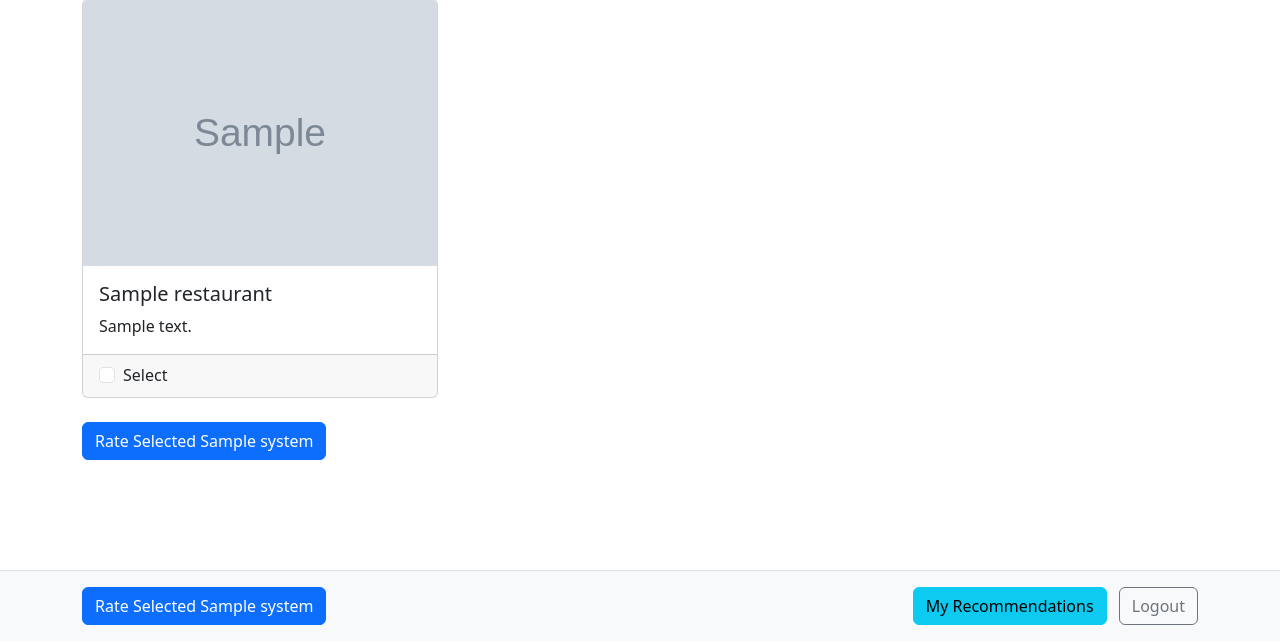
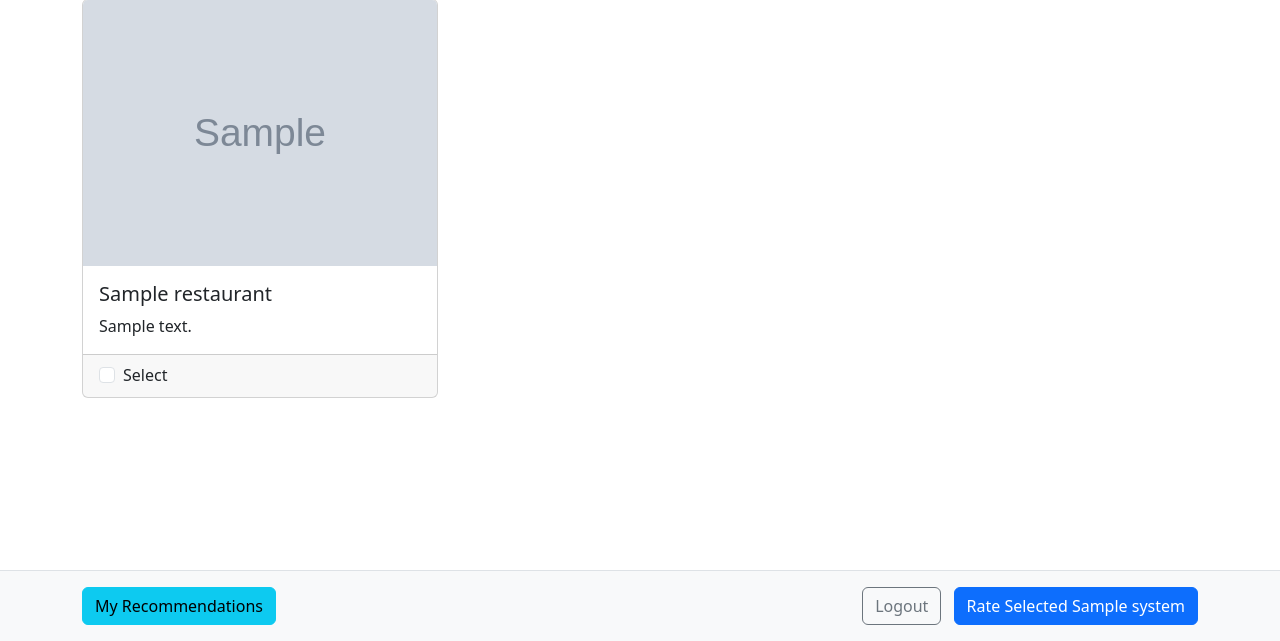
Before and after one commit to yonatansachs/Rec_Generator, a Flask app: template templates/index.html in a window 1280 px wide. Shown: the part 159-800 px from the top of the page. Run offline with Flask 3, Linux system fonts and the light colour scheme; the template is opened without the code that fills it: most values are stand-ins (such as "Sample title", 1, 10 or a date in 2020); grey boxes marked "Sample" are stand-in pictures.

Commit message:
תיקון חיפוש

```diff
--- a/app.py
+++ b/app.py
@@ -49,15 +49,17 @@ class User(db.Model):
 with app.app_context():
     db.create_all()
 
-
 # --------------------------
 # System Configuration
 # --------------------------
+# For restaurants, we assume the JSON has a unique field "aaaid".
+# For movies, adjust as necessary.
 SYSTEMS = {
     "restaurants": {
         "display": "Restaurants",
         "file": "Data/feat1000_v2.json",
         "mapping": {
+            "id": "aaaid",
             "name": "name",
             "description": "description",
             "image": "image",
@@ -68,6 +70,7 @@ SYSTEMS = {
         "display": "Movies",
         "file": "Data/movies.json",
         "mapping": {
+            "id": "aaaid",  # Change if movies use a different unique field name.
             "name": "aaamovieName",
             "description": "movie_url",
             "image": "image",
@@ -86,6 +89,7 @@ def normalize_data(data, mapping):
     normalized = []
     for item in data:
         normalized.append({
+            "id": str(item.get(mapping["id"])),  # store id as string
             "name": item.get(mapping["name"], "Unknown"),
             "description": item.get(mapping["description"], ""),
             "image": item.get(mapping["image"], ""),
@@ -199,8 +203,8 @@ def index():
     mapping = SYSTEMS[system]["mapping"]
     data = load_data(SYSTEMS[system]["file"])
     normalized_data = normalize_data(data, mapping)
-    sorted_data = sorted(normalized_data, key=lambda r: 0 if r["image"] else 1)
-    return render_template("index.html", restaurants=sorted_data, system=system)
+    # Preserve the original order from JSON.
+    return render_template("index.html", restaurants=normalized_data, system=system)
 
 
 @app.route("/rate", methods=["POST"])
@@ -211,14 +215,15 @@ def rate():
     mapping = SYSTEMS[system]["mapping"]
     data = load_data(SYSTEMS[system]["file"])
     normalized_data = normalize_data(data, mapping)
-    selected_indexes = request.form.getlist("restaurant")
-    # Check that at least 4 items are selected before proceeding
-    if not selected_indexes or len(selected_indexes) < 4:
+    # Get selected unique ids from checkboxes (as strings)
+    selected_ids = request.form.getlist("restaurant")
+    if not selected_ids or len(selected_ids) < 4:
         flash("You must select at least 4 items to rate.", "danger")
         return redirect(url_for("index", system=system))
-    selected_indexes = [int(i) for i in selected_indexes]
-    selected_items = [normalized_data[i] for i in selected_indexes]
-    return render_template("rate.html", restaurants=selected_items, indexes=selected_indexes, zip=zip, system=system)
+    # Filter normalized data for only those objects whose id is in selected_ids
+    selected_items = [item for item in normalized_data if item["id"] in selected_ids]
+    # Pass the selected ids as a hidden field (comma-separated) to the rate page
+    return render_template("rate.html", restaurants=selected_items, selected_ids=",".join(selected_ids), system=system)
 
 
 @app.route("/recommend", methods=["POST"])
@@ -230,23 +235,40 @@ def recommend():
     data = load_data(SYSTEMS[system]["file"])
     normalized_data = normalize_data(data, mapping)
 
-    indexes_str = request.form.get("indexes")
-    if not indexes_str or indexes_str.strip() == "":
+    ids_str = request.form.get("selected_ids")
+    if not ids_str or ids_str.strip() == "":
         flash("No items were selected to rate. Please select at least one item.", "danger")
         return redirect(url_for("index", system=system))
-    selected_indexes = [int(i) for i in indexes_str.split(",") if i]
+    selected_ids = ids_str.split(",")
+
+    # Build a lookup dictionary of items by id
+    items_by_id = {item["id"]: item for item in normalized_data}
 
     user_ratings = []
-    for idx in selected_indexes:
-        rating = float(request.form.get(f"rating_{idx}"))
+    selected_items = []
+    for sid in selected_ids:
+        rating_val = request.form.get(f"rating_{sid}")
+        if rating_val is None:
+            continue
+        try:
+            rating = float(rating_val)
+        except ValueError:
+            continue
         user_ratings.append(rating)
+        selected_items.append(items_by_id[sid])
 
+    if len(selected_items) < 4:
+        flash("You must rate at least 4 items.", "danger")
+        return redirect(url_for("index", system=system))
+
+    # Build vectors for each item in normalized_data:
+    # Use the user rating for items in selected_items; otherwise, default to 3.0.
     vectors = []
-    for i, item in enumerate(normalized_data):
+    for item in normalized_data:
         fv = item["featureVector"][:]
-        if i in selected_indexes:
-            idx_in_selected = selected_indexes.index(i)
-            user_rating = user_ratings[idx_in_selected]
+        if item["id"] in selected_ids:
+            idx = selected_ids.index(item["id"])
+            user_rating = user_ratings[idx]
             fv_plus_rating = fv + [user_rating]
         else:
             fv_plus_rating = fv + [3.0]
@@ -254,7 +276,7 @@ def recommend():
 
     n_features = len(normalized_data[0]["featureVector"])
     objective, profile_vector = create_problem_with_pulp_dict(
-        vectors=[vectors[i][:n_features] for i in selected_indexes],
+        vectors=[vectors[normalized_data.index(item)][:n_features] for item in selected_items],
         deltas=calculate_delta(user_ratings, n=n_features)
     )
 
@@ -268,7 +290,6 @@ def recommend():
         fv = item["featureVector"]
         est_rating = calculate_estimated_rating(user_profile=profile_vector, item_features=fv, s=s, n=n_features)
         rated_items.append((item["name"], item["image"], est_rating))
-
     rated_items.sort(key=lambda x: x[2], reverse=True)
     top_recommendations = rated_items[:10]
     return render_template("recommendations.html", recommendations=top_recommendations, system=system)
--- a/templates/index.html
+++ b/templates/index.html
@@ -5,7 +5,7 @@
   <title>{{ system|capitalize }} Recommender - Select Items</title>
   <link href="https://cdn.jsdelivr.net/npm/bootstrap@5.3.0/dist/css/bootstrap.min.css" rel="stylesheet">
   <style>
-    body { padding-bottom: 100px; }  /* Ensure content doesn't get hidden behind footer */
+    body { padding-bottom: 100px; }  /* Ensure main content isn’t hidden by the fixed footer */
   </style>
 </head>
 <body>
@@ -22,6 +22,7 @@
     <div class="mb-4">
       <input type="text" id="searchInput" class="form-control" placeholder="Search by name...">
     </div>
+    <!-- Form: checkboxes use the unique id from the normalized data -->
     <form action="/rate?system={{ system }}" method="post" id="mainForm">
       <div class="row" id="itemsContainer">
         {% for restaurant in restaurants %}
@@ -40,31 +41,30 @@
               </div>
               <div class="card-footer">
                 <div class="form-check">
-                  <input class="form-check-input" type="checkbox" name="restaurant" value="{{ loop.index0 }}" id="item{{ loop.index0 }}">
-                  <label class="form-check-label" for="item{{ loop.index0 }}">Select</label>
+                  <!-- Use the unique id (field "id") as the value -->
+                  <input class="form-check-input" type="checkbox" name="restaurant" value="{{ restaurant.id }}" id="item{{ restaurant.id }}">
+                  <label class="form-check-label" for="item{{ restaurant.id }}">Select</label>
                 </div>
               </div>
             </div>
           </div>
         {% endfor %}
       </div>
-      <!-- Existing button inside form (not fixed) -->
-      <button type="submit" class="btn btn-primary">Rate Selected {{ system|capitalize }}</button>
-      <!-- Hidden field to pass selected indexes (populated via JavaScript or from server) -->
-      <input type="hidden" name="indexes" id="indexesField" value="">
+      <!-- Hidden field to store selected ids (comma-separated) -->
+      <input type="hidden" name="selected_ids" id="selected_ids_field" value="">
     </form>
   </div>
 
   <!-- Fixed Footer -->
   <div class="fixed-bottom bg-light p-3 border-top">
     <div class="container d-flex justify-content-between align-items-center">
-      <!-- Rate Selected button triggers the form submit via JavaScript -->
-      <button class="btn btn-primary me-2" onclick="document.getElementById('mainForm').submit();">
-        Rate Selected {{ system|capitalize }}
-      </button>
+      <a href="{{ url_for('show_recommendations') }}?system={{ system }}" class="btn btn-info">My Recommendations</a>
       <div>
-        <a href="{{ url_for('show_recommendations') }}?system={{ system }}" class="btn btn-info me-2">My Recommendations</a>
-        <a href="{{ url_for('logout') }}" class="btn btn-outline-secondary">Logout</a>
+        <a href="{{ url_for('logout') }}" class="btn btn-outline-secondary me-2">Logout</a>
+        <!-- Button to prepare and submit the form -->
+        <button type="button" class="btn btn-primary" onclick="prepareSubmission();">
+          Rate Selected {{ system|capitalize }}
+        </button>
       </div>
     </div>
   </div>
@@ -81,6 +81,18 @@
         card.style.display = title.includes(filter) ? 'block' : 'none';
       });
     });
+
+    // Before submitting, gather all checked checkboxes' values (the unique ids)
+    function prepareSubmission() {
+      const checkboxes = document.querySelectorAll('input[name="restaurant"]:checked');
+      const selectedIds = Array.from(checkboxes).map(cb => cb.value);
+      if (selectedIds.length === 0) {
+        alert("Please select at least one item.");
+        return;
+      }
+      document.getElementById("selected_ids_field").value = selectedIds.join(",");
+      document.getElementById("mainForm").submit();
+    }
   </script>
 </body>
 </html>
```
Also changed, not shown: templates/rate.html (+14 -25 lines), instance/users.db.
